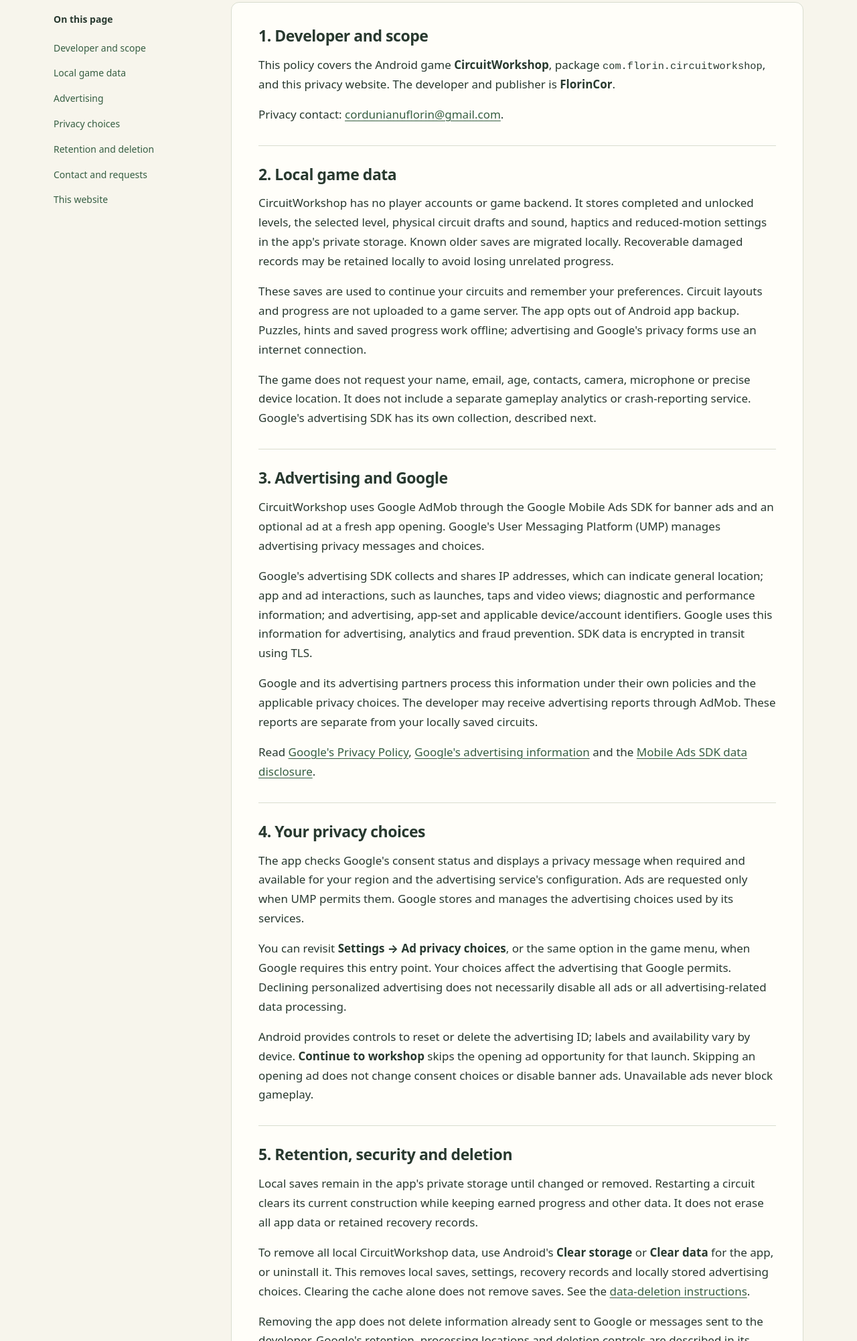
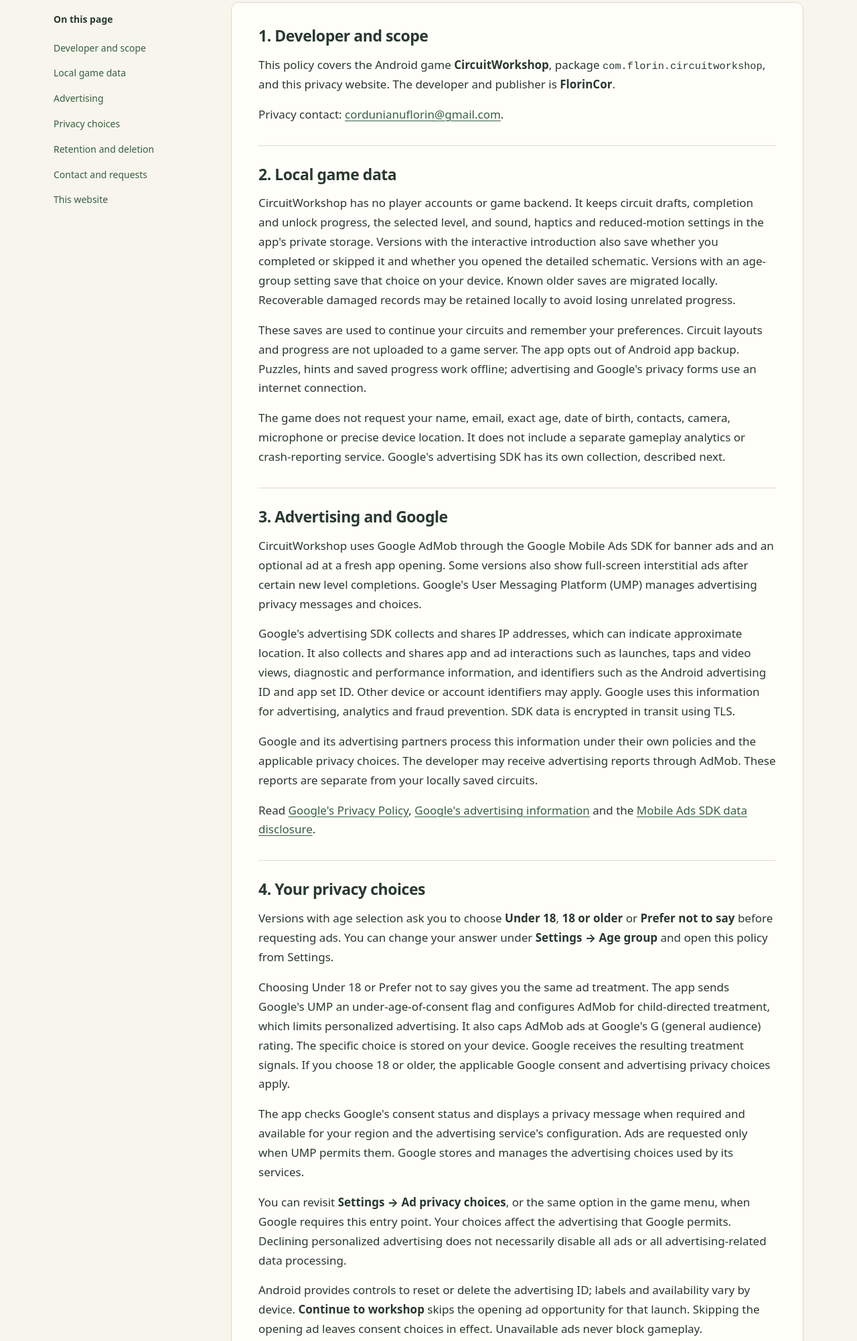
Before and after one commit to FlorinCor/circuitworkshop-privacy, a plain HTML site: page index.html in a window 1280 px wide. Shown: the part 432-2434 px from the top of the page at 67% size. Drawn offline with Linux system fonts and the light colour scheme.

Commit message:
Update CircuitWorkshop privacy policy for release 0.1.2

```diff
--- a/index.html
+++ b/index.html
@@ -21,7 +21,7 @@
         <p class="eyebrow">CircuitWorkshop · Android</p>
         <h1 id="page-title">Privacy policy</h1>
         <p class="intro">Your circuits, progress and settings stay on your device. Advertising uses Google's services, with separate data handling and privacy choices.</p>
-        <p class="updated">Effective and last updated: <time datetime="2026-10-13">13 October 2026</time></p>
+        <p class="updated">Last updated <time datetime="2026-11-25">25 November 2026</time></p>
       </div>
       <svg class="circuit-art" viewBox="0 0 220 190" fill="none" aria-hidden="true">
         <rect x="16" y="18" width="188" height="154" rx="18" fill="#e7eee3" stroke="#687e63" stroke-width="2"/>
@@ -57,33 +57,35 @@
         </section>
         <section id="local-data">
           <h2>2. Local game data</h2>
-          <p>CircuitWorkshop has no player accounts or game backend. It stores completed and unlocked levels, the selected level, physical circuit drafts and sound, haptics and reduced-motion settings in the app's private storage. Known older saves are migrated locally. Recoverable damaged records may be retained locally to avoid losing unrelated progress.</p>
+          <p>CircuitWorkshop has no player accounts or game backend. It keeps circuit drafts, completion and unlock progress, the selected level, and sound, haptics and reduced-motion settings in the app's private storage. Versions with the interactive introduction also save whether you completed or skipped it and whether you opened the detailed schematic. Versions with an age-group setting save that choice on your device. Known older saves are migrated locally. Recoverable damaged records may be retained locally to avoid losing unrelated progress.</p>
           <p>These saves are used to continue your circuits and remember your preferences. Circuit layouts and progress are not uploaded to a game server. The app opts out of Android app backup. Puzzles, hints and saved progress work offline; advertising and Google's privacy forms use an internet connection.</p>
-          <p>The game does not request your name, email, age, contacts, camera, microphone or precise device location. It does not include a separate gameplay analytics or crash-reporting service. Google's advertising SDK has its own collection, described next.</p>
+          <p>The game does not request your name, email, exact age, date of birth, contacts, camera, microphone or precise device location. It does not include a separate gameplay analytics or crash-reporting service. Google's advertising SDK has its own collection, described next.</p>
         </section>
         <section id="advertising">
           <h2>3. Advertising and Google</h2>
-          <p>CircuitWorkshop uses Google AdMob through the Google Mobile Ads SDK for banner ads and an optional ad at a fresh app opening. Google's User Messaging Platform (UMP) manages advertising privacy messages and choices.</p>
-          <p>Google's advertising SDK collects and shares IP addresses, which can indicate general location; app and ad interactions, such as launches, taps and video views; diagnostic and performance information; and advertising, app-set and applicable device/account identifiers. Google uses this information for advertising, analytics and fraud prevention. SDK data is encrypted in transit using TLS.</p>
+          <p>CircuitWorkshop uses Google AdMob through the Google Mobile Ads SDK for banner ads and an optional ad at a fresh app opening. Some versions also show full-screen interstitial ads after certain new level completions. Google's User Messaging Platform (UMP) manages advertising privacy messages and choices.</p>
+          <p>Google's advertising SDK collects and shares IP addresses, which can indicate approximate location. It also collects and shares app and ad interactions such as launches, taps and video views, diagnostic and performance information, and identifiers such as the Android advertising ID and app set ID. Other device or account identifiers may apply. Google uses this information for advertising, analytics and fraud prevention. SDK data is encrypted in transit using TLS.</p>
           <p>Google and its advertising partners process this information under their own policies and the applicable privacy choices. The developer may receive advertising reports through AdMob. These reports are separate from your locally saved circuits.</p>
           <p>Read <a href="https://policies.google.com/privacy">Google's Privacy Policy</a>, <a href="https://policies.google.com/technologies/ads">Google's advertising information</a> and the <a href="https://developers.google.com/admob/android/privacy/play-data-disclosure">Mobile Ads SDK data disclosure</a>.</p>
         </section>
         <section id="choices">
           <h2>4. Your privacy choices</h2>
+          <p>Versions with age selection ask you to choose <strong>Under 18</strong>, <strong>18 or older</strong> or <strong>Prefer not to say</strong> before requesting ads. You can change your answer under <strong>Settings → Age group</strong> and open this policy from Settings.</p>
+          <p>Choosing Under 18 or Prefer not to say gives you the same ad treatment. The app sends Google's UMP an under-age-of-consent flag and configures AdMob for child-directed treatment, which limits personalized advertising. It also caps AdMob ads at Google's G (general audience) rating. The specific choice is stored on your device. Google receives the resulting treatment signals. If you choose 18 or older, the applicable Google consent and advertising privacy choices apply.</p>
           <p>The app checks Google's consent status and displays a privacy message when required and available for your region and the advertising service's configuration. Ads are requested only when UMP permits them. Google stores and manages the advertising choices used by its services.</p>
           <p>You can revisit <strong>Settings → Ad privacy choices</strong>, or the same option in the game menu, when Google requires this entry point. Your choices affect the advertising that Google permits. Declining personalized advertising does not necessarily disable all ads or all advertising-related data processing.</p>
-          <p>Android provides controls to reset or delete the advertising ID; labels and availability vary by device. <strong>Continue to workshop</strong> skips the opening ad opportunity for that launch. Skipping an opening ad does not change consent choices or disable banner ads. Unavailable ads never block gameplay.</p>
+          <p>Android provides controls to reset or delete the advertising ID; labels and availability vary by device. <strong>Continue to workshop</strong> skips the opening ad opportunity for that launch. Skipping the opening ad leaves consent choices in effect. Unavailable ads never block gameplay.</p>
         </section>
         <section id="retention">
           <h2>5. Retention, security and deletion</h2>
           <p>Local saves remain in the app's private storage until changed or removed. Restarting a circuit clears its current construction while keeping earned progress and other data. It does not erase all app data or retained recovery records.</p>
-          <p>To remove all local CircuitWorkshop data, use Android's <strong>Clear storage</strong> or <strong>Clear data</strong> for the app, or uninstall it. This removes local saves, settings, recovery records and locally stored advertising choices. Clearing the cache alone does not remove saves. See the <a href="data-deletion.html">data-deletion instructions</a>.</p>
+          <p>To remove all local CircuitWorkshop data, use Android's <strong>Clear storage</strong> or <strong>Clear data</strong> for the app, or uninstall it. This removes local saves, settings, the age-group choice where available, recovery records and locally stored advertising choices. Clearing the cache alone does not remove saves. See the <a href="data-deletion.html">data-deletion instructions</a>.</p>
           <p>Removing the app does not delete information already sent to Google or messages sent to the developer. Google's retention, processing locations and deletion controls are described in its privacy policy. Google may process information outside your country. The developer does not control Google's retention periods or hold your device's local save files.</p>
           <p>Local data relies on Android's app-private storage protections. Advertising SDK transmissions use TLS, as described by Google. No method of storage or transmission guarantees complete security.</p>
         </section>
         <section id="contact">
           <h2>6. Contact, requests and age-related concerns</h2>
-          <p>Email <a href="mailto:cordunianuflorin@gmail.com">cordunianuflorin@gmail.com</a> with privacy questions or requests, including concerns about use by a child. CircuitWorkshop does not request an age or create a player profile; advertising processing is described above.</p>
+          <p>Email <a href="mailto:cordunianuflorin@gmail.com">cordunianuflorin@gmail.com</a> with privacy questions or requests, including concerns about use by a child. CircuitWorkshop does not create player profiles. The age-group choice and its advertising use are described above.</p>
           <p>If you contact the developer, your email address, message and information you choose to include are used to respond and handle your request. Please avoid sending unnecessary personal information. Correspondence is retained as needed to resolve the request and maintain necessary support or legal records, then removed when no longer needed. Email providers process messages under their own policies.</p>
           <p>Your privacy rights depend on where you live and which party holds the information. Contact the developer about information shared directly with the developer, including access, correction or deletion requests where applicable. For Google's advertising data, use the controls and contact routes in Google's policies. Local game data can be removed using the instructions linked above.</p>
         </section>
```
Also changed, not shown: data-deletion.html (+3 -3 lines), 1 other file.
